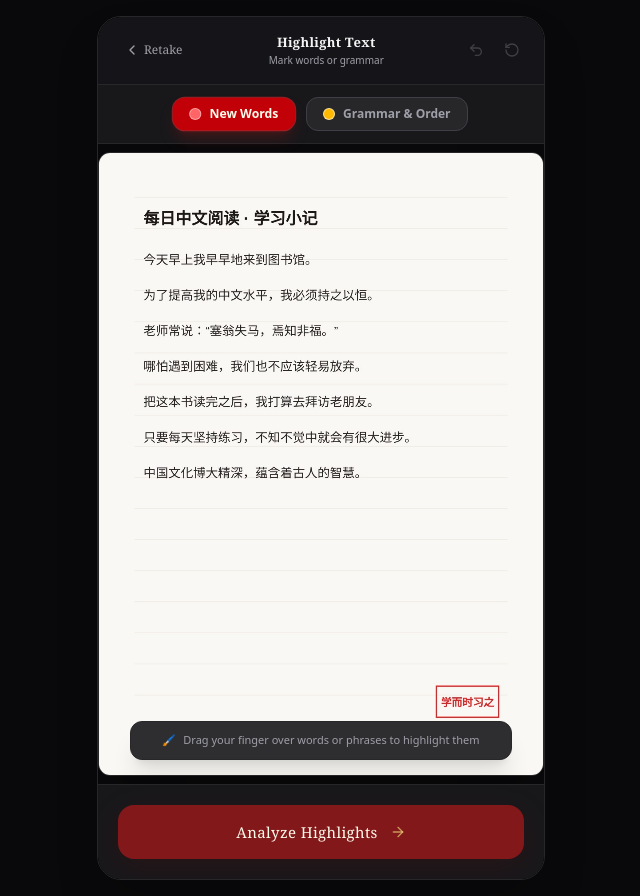
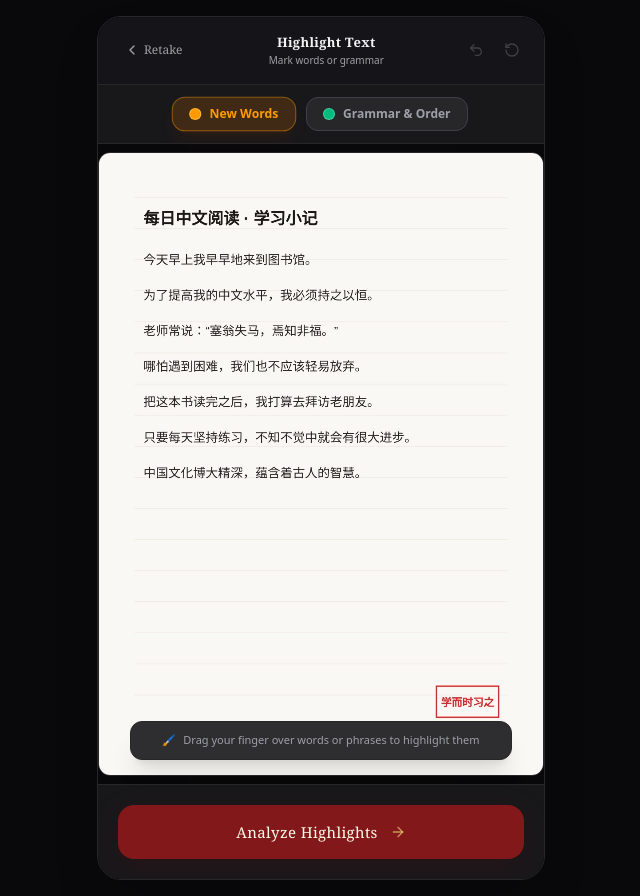
Before and after one commit to sofijasljusar/chinese-texts, a React (Vite) app: page / in a window 1280 px wide. Both pictures are taken after a click on the button "Try Sample". Shown: the whole page, without its empty margins (319-959 px from the left). Built offline with nearby package versions, Linux system fonts and the light colour scheme.

Commit message:
change highlight colors to traditional chinese

```diff
--- a/src/App.tsx
+++ b/src/App.tsx
@@ -24,18 +24,18 @@ const COLOR_CONFIG = {
   vocab: {
     name: 'Vocabulary',
     label: 'New Words',
-    hex: 'rgba(249, 115, 22, 0.45)', // Coral Orange
-    border: 'rgb(249, 115, 22)',
-    badgeBg: 'bg-orange-500/10 text-orange-700 border-orange-200',
-    indicator: 'bg-orange-500',
+    hex: 'rgba(245, 158, 11, 0.45)', // Imperial Gold / Amber
+    border: 'rgb(245, 158, 11)',
+    badgeBg: 'bg-amber-500/10 text-amber-500 border-amber-500/20',
+    indicator: 'bg-amber-500',
   },
   grammar: {
     name: 'Grammar',
     label: 'Grammar / Structure',
-    hex: 'rgba(59, 130, 246, 0.45)', // Sky / Azure Blue
-    border: 'rgb(59, 130, 246)',
-    badgeBg: 'bg-blue-500/10 text-blue-700 border-blue-200',
-    indicator: 'bg-blue-500',
+    hex: 'rgba(5, 150, 105, 0.45)', // Jade Green / Emerald
+    border: 'rgb(5, 150, 105)',
+    badgeBg: 'bg-emerald-500/10 text-emerald-500 border-emerald-500/20',
+    indicator: 'bg-emerald-600',
   },
 };
 
@@ -466,11 +466,11 @@ function HighlighterView({
           onClick={() => setActiveColor('vocab')}
           className={`flex items-center gap-2 px-4 py-2 rounded-xl text-xs font-semibold transition-all ${
             activeColor === 'vocab'
-              ? 'bg-red-700 text-amber-50 shadow-lg shadow-red-900/40 scale-[1.02] ring-1 ring-red-500/50'
+              ? 'bg-amber-600/20 text-amber-500 shadow-lg shadow-amber-900/20 scale-[1.02] ring-1 ring-amber-500/50'
               : 'bg-zinc-800 text-zinc-400 hover:text-zinc-200 border border-zinc-700'
           }`}
         >
-          <span className="w-3 h-3 rounded-full bg-red-400 border border-white/40"></span>
+          <span className="w-3 h-3 rounded-full bg-amber-500 border border-amber-200/40"></span>
           <span>New Words</span>
         </button>
 
@@ -478,11 +478,11 @@ function HighlighterView({
           onClick={() => setActiveColor('grammar')}
           className={`flex items-center gap-2 px-4 py-2 rounded-xl text-xs font-semibold transition-all ${
             activeColor === 'grammar'
-              ? 'bg-amber-600 text-white shadow-lg shadow-amber-900/40 scale-[1.02] ring-1 ring-amber-500/50'
+              ? 'bg-emerald-600/20 text-emerald-500 shadow-lg shadow-emerald-900/20 scale-[1.02] ring-1 ring-emerald-500/50'
               : 'bg-zinc-800 text-zinc-400 hover:text-zinc-200 border border-zinc-700'
           }`}
         >
-          <span className="w-3 h-3 rounded-full bg-amber-400 border border-white/60"></span>
+          <span className="w-3 h-3 rounded-full bg-emerald-500 border border-emerald-200/40"></span>
           <span>Grammar & Order</span>
         </button>
       </div>
```
